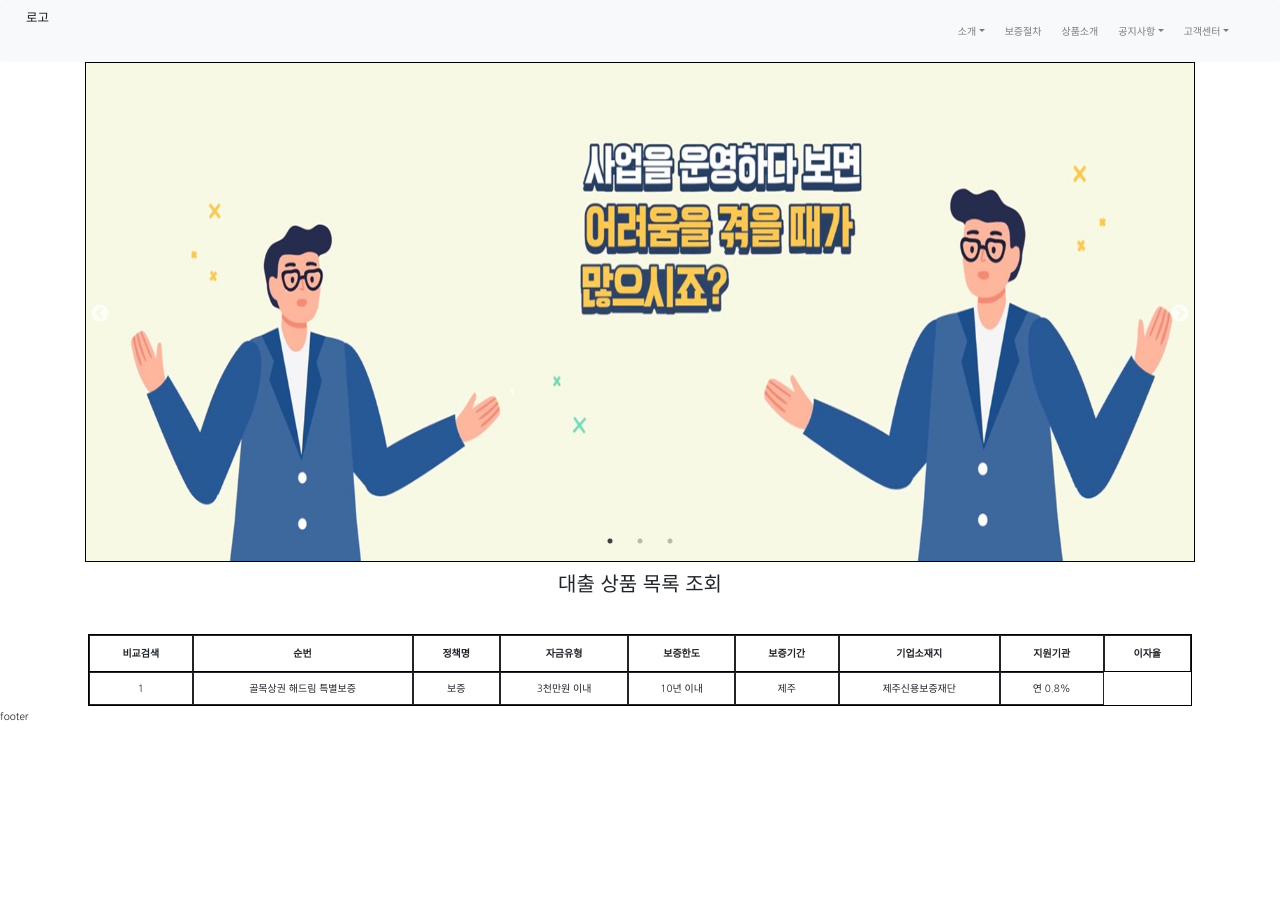
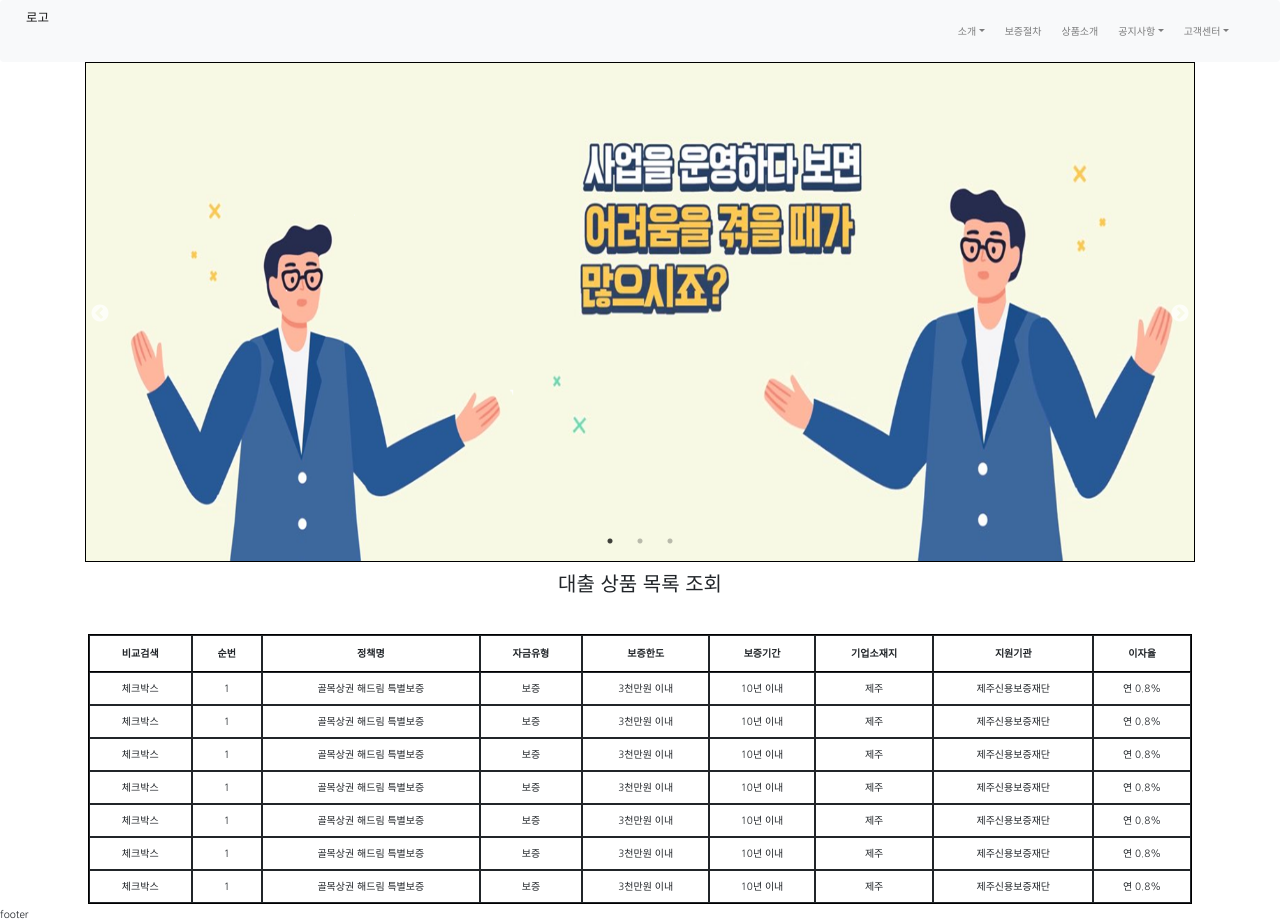
Before and after one commit to cohim/cosohim-hackathon, a React (Create React App) app: page /productsList in a window 1280 px wide. Before the commit the page ends 800 px from the top, so only its background shows below. Built offline with nearby package versions, Linux system fonts and the light colour scheme.

Commit message:
Edit style

```diff
--- a/src/components/MainComponent/DropdownInput/index.js
+++ b/src/components/MainComponent/DropdownInput/index.js
@@ -9,10 +9,10 @@ const DropdownInput = () => {
         <div className= "searchbtn">
             <div className="dropbar">
                 <Dropdown>
-                    <Dropdown.Toggle variant="success" id="dropdown-basic">
+                    <Dropdown.Toggle variant="success" id="dropdown-basic" style={{background:"#bed560", border:"1px solid #bed560"}}>
                          개인별 맞춤 상품 검색
                     </Dropdown.Toggle>
-                <div class = "container">
+                <div className = "container">
                 <Dropdown.Menu id ="dropdown_data" className ="item">
                     <RecommendComponent/>
                 </Dropdown.Menu>
--- a/src/components/ProductsComponent/ListItems.js
+++ b/src/components/ProductsComponent/ListItems.js
@@ -10,6 +10,7 @@ const ListItems = ({idx,
     interestRate}) => {
     return (
         <tr>
+            <td>체크박스</td>
             <td>{idx}</td>
             <td>{productName}</td> {/* 정책명 */}
             <td>{guarantee}</td>{/* 보증 */}
--- a/src/components/ProductsComponent/index.js
+++ b/src/components/ProductsComponent/index.js
@@ -52,6 +52,60 @@ const ProductsComponent = () => {
                         seat="제주"
                         date="제주신용보증재단"
                         interestRate="연 0.8%" />
+                        <ListItems
+                        idx="1"
+                        productName="골목상권 해드림 특별보증"
+                        guarantee="보증"
+                        liog="3천만원 이내"
+                        termgrt="10년 이내"
+                        seat="제주"
+                        date="제주신용보증재단"
+                        interestRate="연 0.8%" />
+                        <ListItems
+                        idx="1"
+                        productName="골목상권 해드림 특별보증"
+                        guarantee="보증"
+                        liog="3천만원 이내"
+                        termgrt="10년 이내"
+                        seat="제주"
+                        date="제주신용보증재단"
+                        interestRate="연 0.8%" />
+                        <ListItems
+                        idx="1"
+                        productName="골목상권 해드림 특별보증"
+                        guarantee="보증"
+                        liog="3천만원 이내"
+                        termgrt="10년 이내"
+                        seat="제주"
+                        date="제주신용보증재단"
+                        interestRate="연 0.8%" />
+                        <ListItems
+                        idx="1"
+                        productName="골목상권 해드림 특별보증"
+                        guarantee="보증"
+                        liog="3천만원 이내"
+                        termgrt="10년 이내"
+                        seat="제주"
+                        date="제주신용보증재단"
+                        interestRate="연 0.8%" />
+                        <ListItems
+                        idx="1"
+                        productName="골목상권 해드림 특별보증"
+                        guarantee="보증"
+                        liog="3천만원 이내"
+                        termgrt="10년 이내"
+                        seat="제주"
+                        date="제주신용보증재단"
+                        interestRate="연 0.8%" />
+                        <ListItems
+                        idx="1"
+                        productName="골목상권 해드림 특별보증"
+                        guarantee="보증"
+                        liog="3천만원 이내"
+                        termgrt="10년 이내"
+                        seat="제주"
+                        date="제주신용보증재단"
+                        interestRate="연 0.8%" />
                 </tbody>
             </table>
         </div>
```
